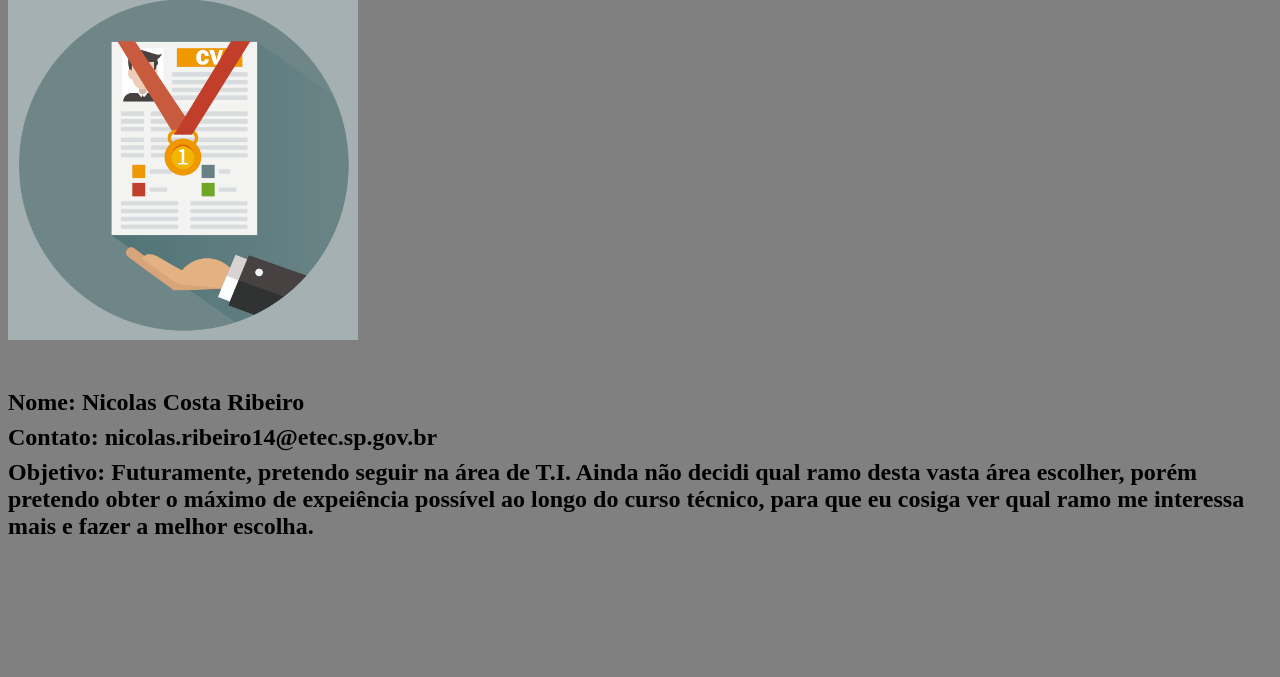
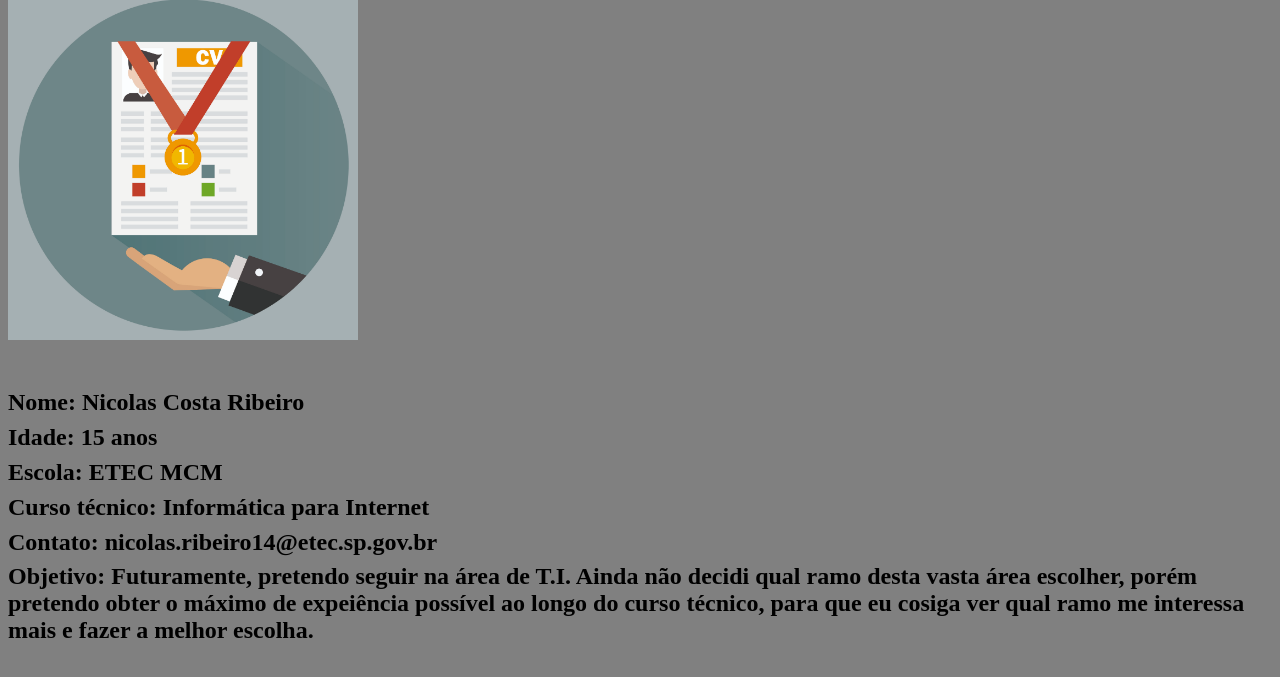
Before and after one commit to NicolasNCR/Introdu_html, a plain HTML site: page index.html in a window 1280 px wide. Shown: the part 93-770 px from the top of the page. Drawn offline with Linux system fonts and the light colour scheme.

Commit message:
Add files via upload

```diff
--- a/index.html
+++ b/index.html
@@ -18,9 +18,17 @@
 
 <h2 style="margin-bottom: -30px">Nome: Nicolas Costa Ribeiro</h2>
 <br>
+<h2 style="margin-bottom: -30px">Idade: 15 anos</h2>
+<br>
+<h2 style="margin-bottom: -30px">Escola: ETEC MCM</h2>
+<br>
+<h2 style="margin-bottom: -30px">Curso técnico: Informática para Internet</h2>
+<br>
 <h2 style="margin-bottom: -30px">Contato: nicolas.ribeiro14@etec.sp.gov.br</h2>
 <br>
 <h2 style="margin-bottom: -30px">Objetivo: Futuramente, pretendo seguir na área de T.I. Ainda não decidi qual ramo desta vasta área escolher, porém pretendo obter o máximo de expeiência possível ao longo do curso técnico, para que eu cosiga ver qual ramo me interessa mais e fazer a melhor escolha.</h2>
+<br>
+<br>
 <br>
 
 </body>
```
